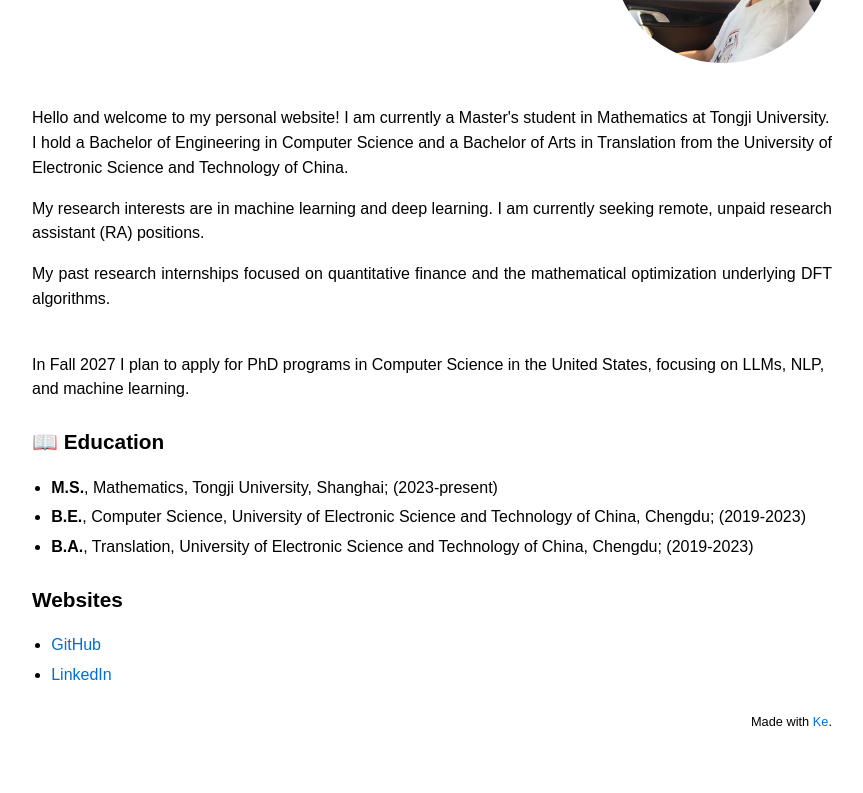
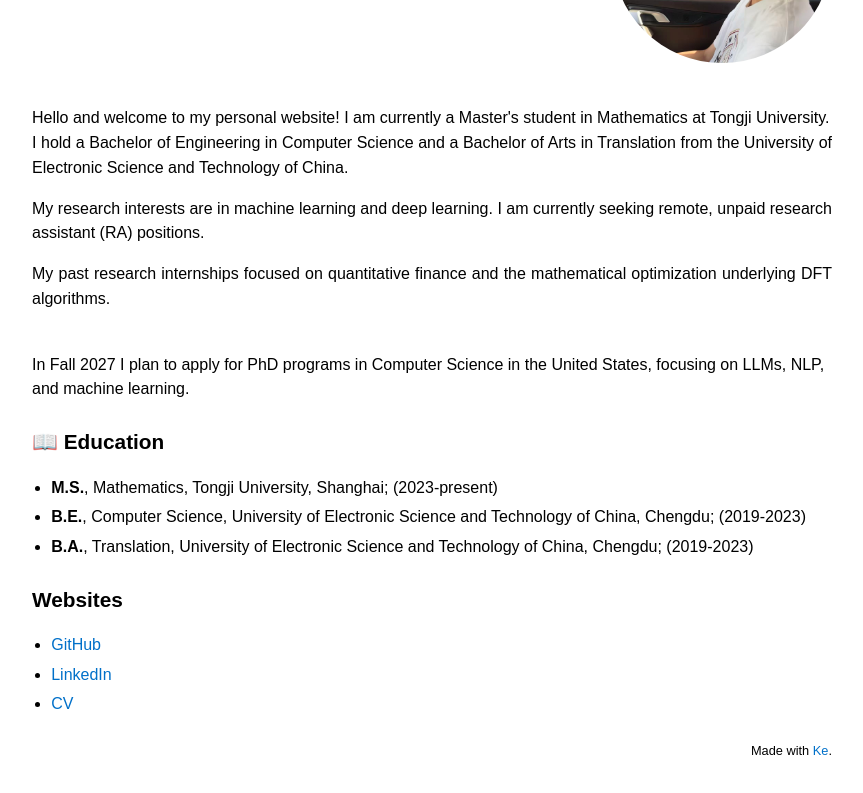
Before and after one commit to AshfordLee/AshfordLee.github.io, a plain HTML site: page index.html in a window 1280 px wide. Shown: the part 181-974 px from the top of the page, without its empty margins (208-1071 px from the left). Before the commit the page ends 949 px from the top, so only its background shows below. Drawn offline with Linux system fonts and the light colour scheme.

Commit message:
update cv

```diff
--- a/index.html
+++ b/index.html
@@ -74,6 +74,7 @@
     <ul>
       <li><a href='https://github.com/AshfordLee'>GitHub</a></li>
       <li><a href='https://www.linkedin.com/in/%E5%AD%90%E7%85%9C-%E6%9D%8E-81a093208/'>LinkedIn</a></li>
+      <li><a href='./CV/My_Resume_EN.pdf' target='_blank' rel='noopener'>CV</a></li>
     </ul>
   </section>
 
```
Also changed, not shown: 1 other file.
